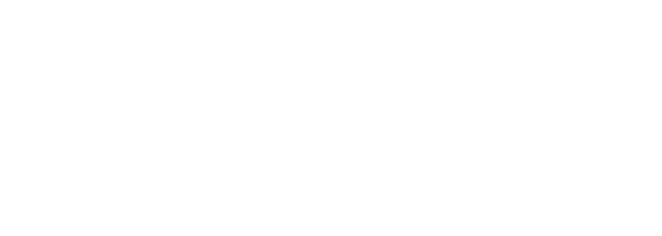
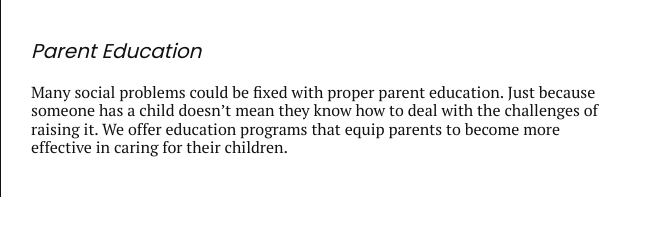
Before and after one commit to FFEC/ffec, a plain HTML site: page root/index.html in a window 1280 px wide. Shown: the whole page, without its empty margins (0-662 px from the left). Drawn offline with Linux system fonts and the light colour scheme.

Commit message:
Card component

```diff
--- a/root/css/style.css
+++ b/root/css/style.css
@@ -8,6 +8,8 @@
 *::before,
 *::after {
   box-sizing: border-box;
+  padding: 0;
+  margin: 0;
 }
 
 /* FONTS */
@@ -85,3 +87,29 @@
   background-color: var(--color-accent);
   border: none;
 }
+
+/* Cards */
+.card {
+  display: flex;
+  flex-direction: column;
+  justify-content: end;
+  border-bottom: 1px solid var(--color-primary);
+  padding: 3rem;
+}
+
+.card__heading,
+.card__content {
+  margin: 1rem 0;
+}
+
+.card:nth-of-type(2n) {
+  align-self: right;
+}
+
+@media screen and (min-width: 600px) {
+  .card {
+    border-bottom: none;
+    border-left: 1px solid var(--color-primary);
+    width: 50%;
+  }
+}
--- a/root/index.html
+++ b/root/index.html
@@ -15,6 +15,15 @@
     <title>Faith Family Empowerment Center</title>
   </head>
   <body>
+    <div class="card">
+      <h3 class="card__heading">Parent Education</h3>
+      <p class="card__content">
+        Many social problems could be fixed with proper parent education. Just
+        because someone has a child doesn’t mean they know how to deal with the
+        challenges of raising it. We offer education programs that equip parents
+        to become more effective in caring for their children.
+      </p>
+    </div>
     <script src="scripts/app.js"></script>
   </body>
 </html>
```
Also changed, not shown: root/components/card.html (added, +18 -0 lines).
